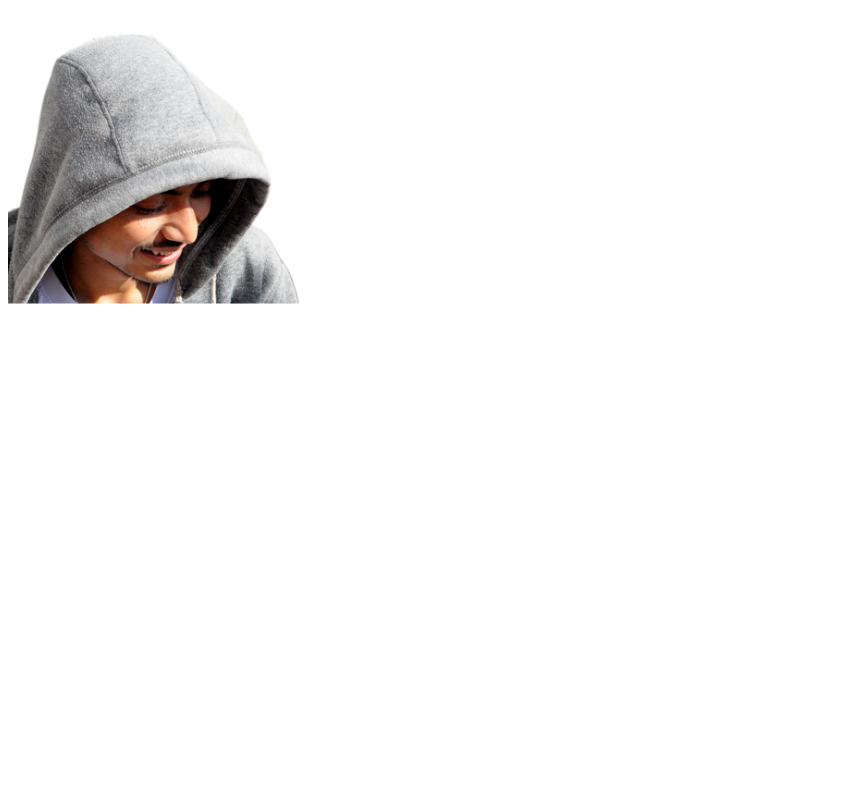
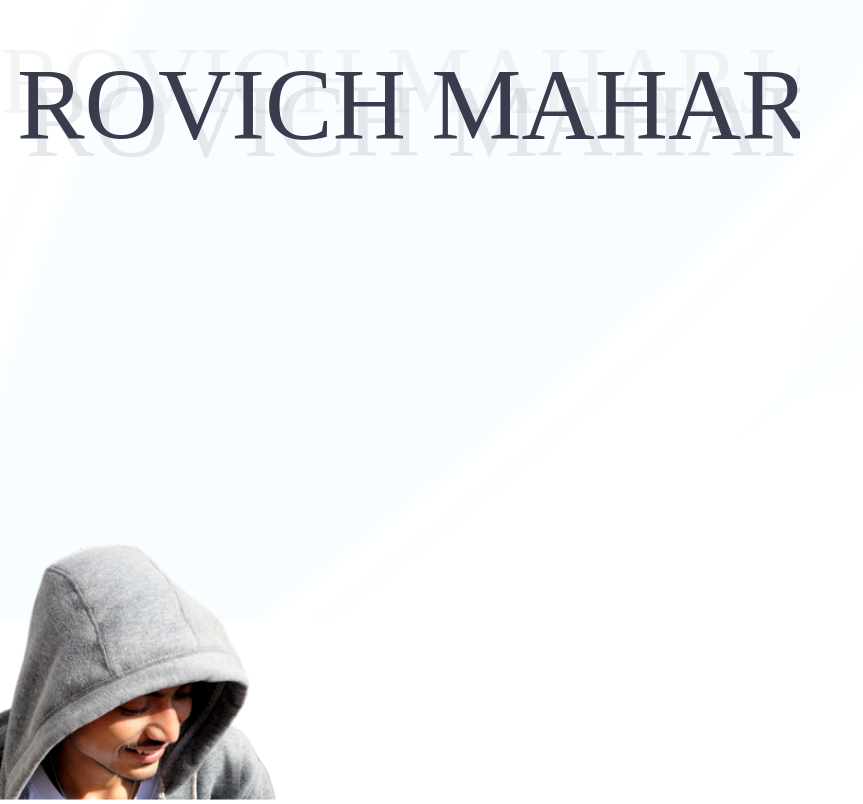
Before and after one commit to lawat/rovichmaharjan.github.io, a website: page dev/index.html in a window 1280 px wide. Shown: the whole page, without its empty margins (0-863 px from the left). Drawn offline with nearby package versions, Linux system fonts and the light colour scheme.

Commit message:
set up dev server and add background + name

```diff
--- a/dev/gulpFile.js
+++ b/dev/gulpFile.js
@@ -1 +1,31 @@
+'use strict';
+
 var gulp = require('gulp');
+var browserSync = require('browser-sync').create();
+var sass = require('gulp-sass');
+var sourcemaps = require('gulp-sourcemaps');
+
+// Compile sass into CSS & auto-inject into browsers
+gulp.task('sass', function () {
+  return gulp.src('./styles/scss/styles.scss')
+    .pipe(sourcemaps.init())
+    .pipe(sass().on('error', sass.logError))
+    .pipe(sourcemaps.write())
+    .pipe(gulp.dest('./styles/'))
+    .pipe(browserSync.stream());
+});
+
+// Static Server + watching scss/html files
+gulp.task('dev', ['sass'], function() {
+
+    browserSync.init({
+        server: "./",
+        port: 8000
+    });
+
+    gulp.watch("styles/scss/**/*.scss", ['sass']);
+    gulp.watch("**/*.html").on('change', browserSync.reload);
+    gulp.watch("scripts/**/*.js").on('change', browserSync.reload);
+});
+
+gulp.task('default', ['dev']);
--- a/dev/index.html
+++ b/dev/index.html
@@ -6,8 +6,21 @@
   <meta http-equiv="X-UA-Compatible" content="ie=edge" />
   <link href="favicon.ico" rel="icon" type="image/x-icon" />
   <title>Rovich Maharjan</title>
+
+  <link rel="stylesheet" href="bower_components/normalize-css/normalize.css" />
+  <link rel="stylesheet" href="styles/styles.css" />
 </head>
 <body>
-  <img src="img_vect/my_pic.png" alt="Rovich Maharjan" class="rm__pic"/>
+
+  <div class="rm__title">
+    <picture>
+      <source srcset="img_vect/title.svg" type="image/svg+xml"/>
+      <img src="img_vect/title.png" alt="Rovich Maharjan" />
+    </picture>
+  </div>
+
+  <aside class="rm__pic_wrapper">
+    <img src="img_vect/my_pic.png" alt="Rovich Maharjan" class="rm__pic"/>
+  </aside>
 </body>
 </html>
--- a/dev/package.json
+++ b/dev/package.json
@@ -26,6 +26,9 @@
   },
   "homepage": "https://github.com/rovichmaharjan/rovichmaharjan.github.io#readme",
   "devDependencies": {
-    "gulp": "^3.9.1"
+    "browser-sync": "^2.18.12",
+    "gulp": "^3.9.1",
+    "gulp-sass": "^3.1.0",
+    "gulp-sourcemaps": "^2.6.0"
   }
 }
--- /dev/null
+++ b/dev/styles/scss/layout/_main-layout.scss
@@ -0,0 +1,22 @@
+body {
+  overflow: hidden;
+  @include svg_bg(bg);
+  min-height: 300px;
+  min-width: 300px;
+}
+
+.rm__title {
+  width: 100vmin;
+}
+
+.rm__pic_wrapper {
+  position: absolute;
+  left: 0;
+  bottom: 0;
+  @include size(35vmin);
+
+  .rm__pic {
+    width: auto;
+    height: 100%;
+  }
+}
--- /dev/null
+++ b/dev/styles/scss/styles.scss
@@ -0,0 +1,5 @@
+// UTILITIES
+@import "utils/mixins";
+
+// LAYOUTS
+@import "layout/main-layout";
--- /dev/null
+++ b/dev/styles/scss/utils/_mixins.scss
@@ -0,0 +1,13 @@
+// SETS HEIGHT AND WIDTH OF AN ELEMENT
+@mixin size ($width, $height: $width) {
+  width: $width;
+  height: $height;
+}
+
+// SET SVG BACKGOUND IMAGE WITH FALLBACK PNG
+@mixin svg_bg($url) {
+  background-image: url('../img_vect/#{$url}.png');
+  background-image: linear-gradient(transparent, transparent), url('../img_vect/#{$url}.svg');
+  background-size: cover;
+  background-repeat: no-repeat;
+}
```
Also changed, not shown: dev/bower.json (added, +30 -0 lines), dev/img_vect/bg.png (added), dev/img_vect/title.png (added), dev/img_vect/title.svg (added), dev/styles/styles.css (added).
